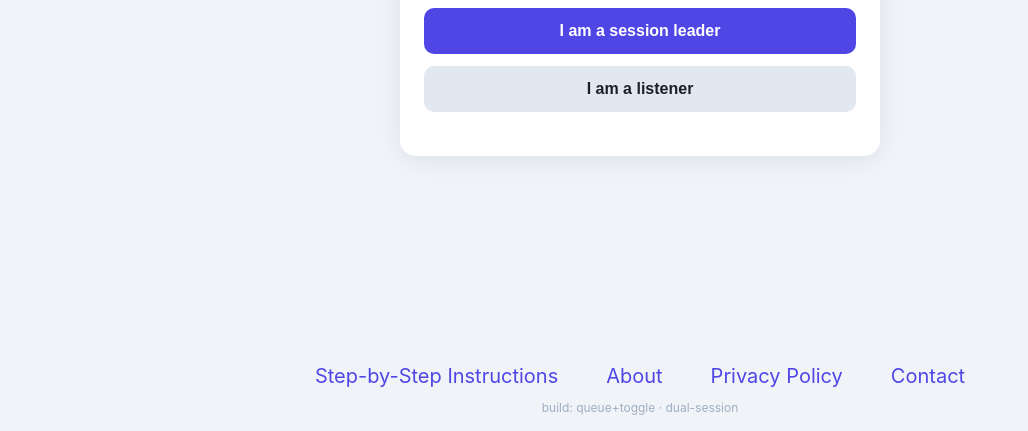
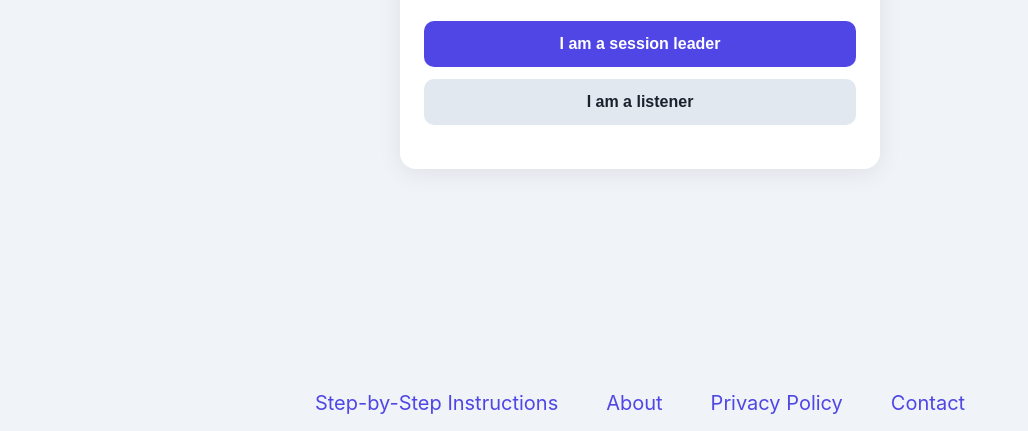
Before and after one commit to dynontricia/recoveryTranslator, a website: page index.html in a window 1280 px wide. Shown: the part 369-800 px from the top of the page, without its empty margins (0-1028 px from the left). Drawn offline with Linux system fonts and the light colour scheme.

Commit message:
More cleanup

```diff
--- a/index.html
+++ b/index.html
@@ -299,7 +299,6 @@
     <a href="#" onclick="openModal('modal-about')">About</a>
     <a href="#" onclick="openModal('modal-privacy')">Privacy Policy</a>
     <a href="mailto:dynontricia@gmail.com">Contact</a>
-    <span style="width:100%;font-size:12px;color:#a0aec0;margin-top:4px">build: queue+toggle · dual-session</span>
 </footer>
 
 <!-- MODAL: Privacy -->
```
